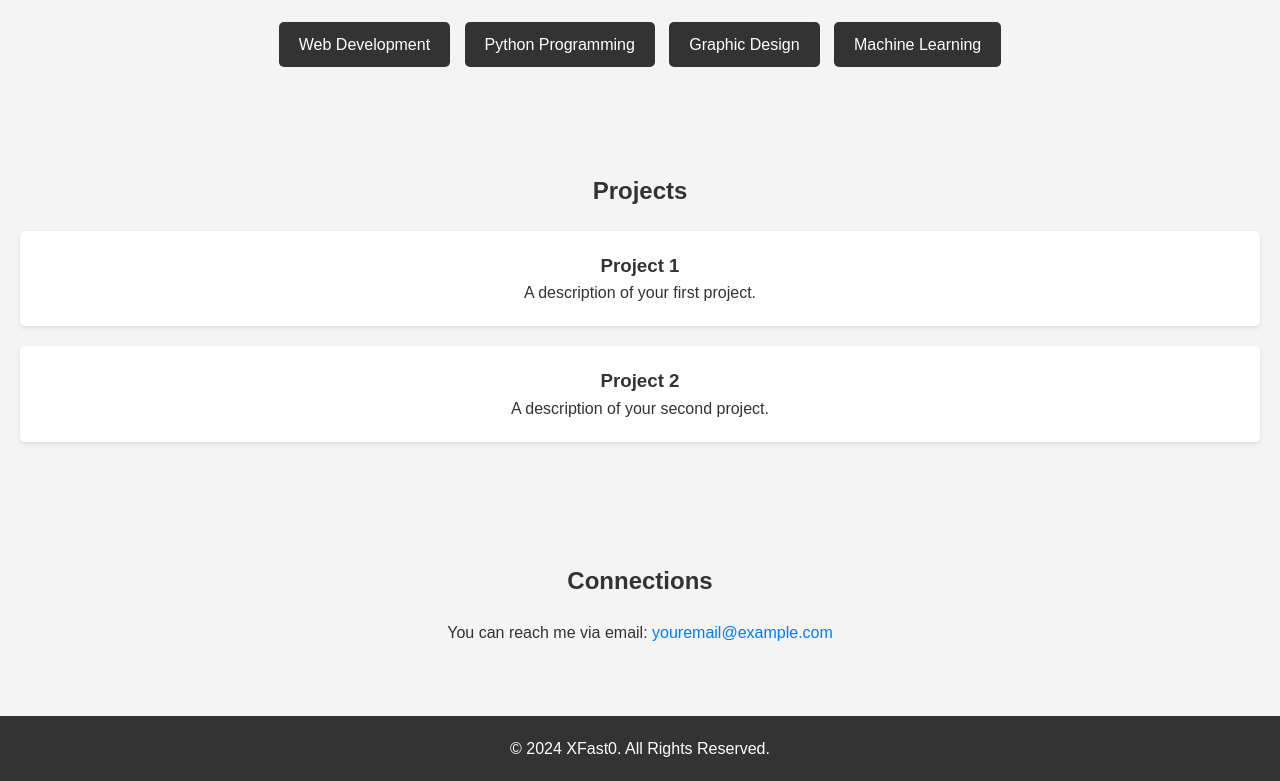
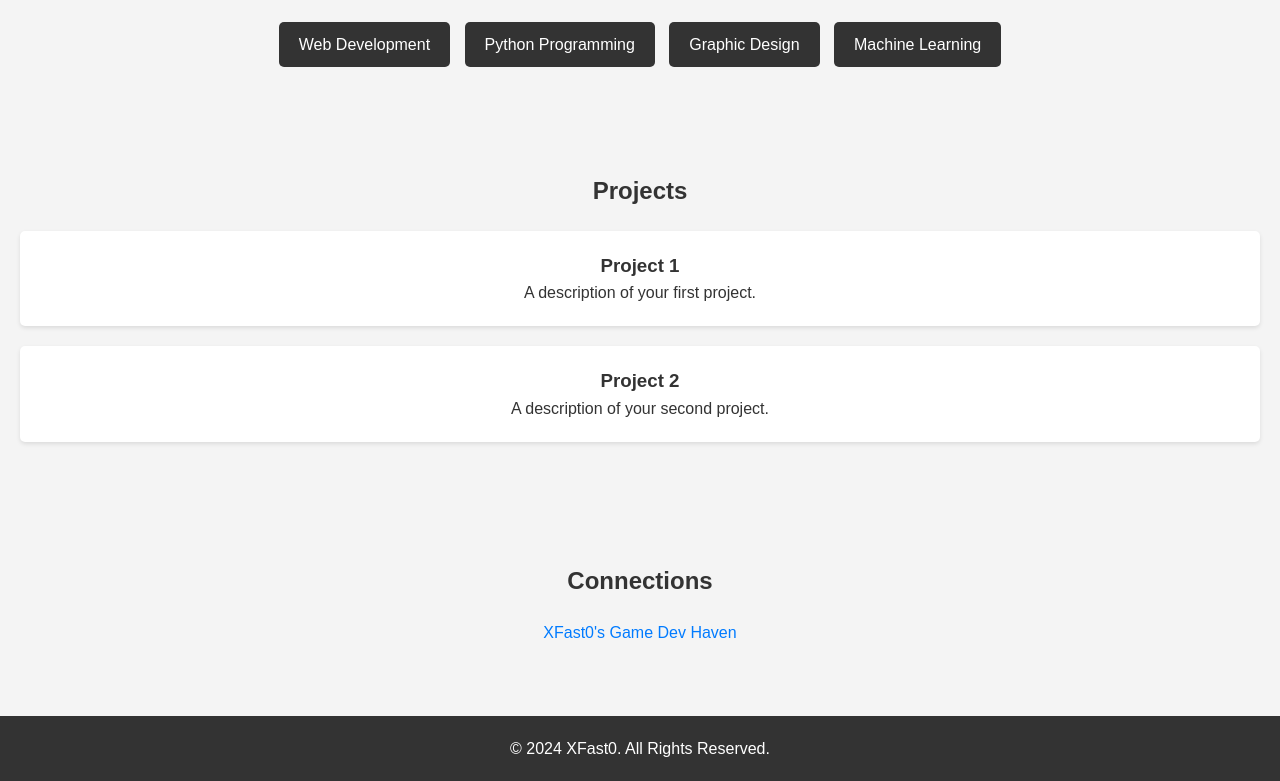
Before and after one commit to XFast0/mainpage.github.io, a plain HTML site: page index.html in a window 1280 px wide. Shown: the part 527-1308 px from the top of the page. Drawn offline with Linux system fonts and the light colour scheme.

Commit message:
Update index.html

```diff
--- a/index.html
+++ b/index.html
@@ -55,7 +55,7 @@
   <section id="contact" class="contact-section">
     <div class="container">
       <h2>Connections</h2>
-      <p>You can reach me via email: <a href="mailto:youremail@example.com">youremail@example.com</a></p>
+      <p><a href="https://discord.gg/8vDvB53AM4">XFast0's Game Dev Haven</a></p>
     </div>
   </section>
 
```
